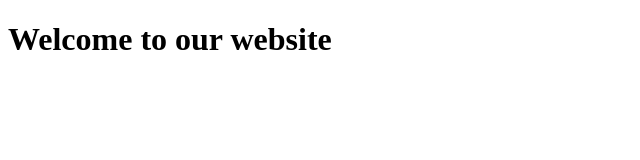
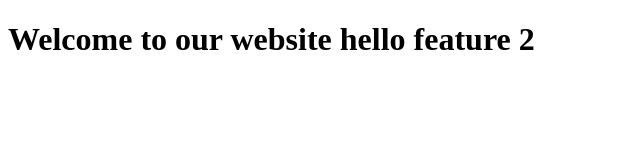
Before and after one commit to ppeeranatdan/wdb-2-version-control-exercise, a plain HTML site: page index.html in a window 1280 px wide. Shown: the whole page, without its empty margins (0-640 px from the left). Drawn offline with Linux system fonts and the light colour scheme.

Commit message:
add feature 2

```diff
--- a/index.html
+++ b/index.html
@@ -4,6 +4,6 @@
     <title>WDB2 Version Control Exercise</title>
   </head>
   <body>
-    <h1>Welcome to our website</h1>
+    <h1>Welcome to our website hello feature 2</h1>
   </body>
 </html>
```
